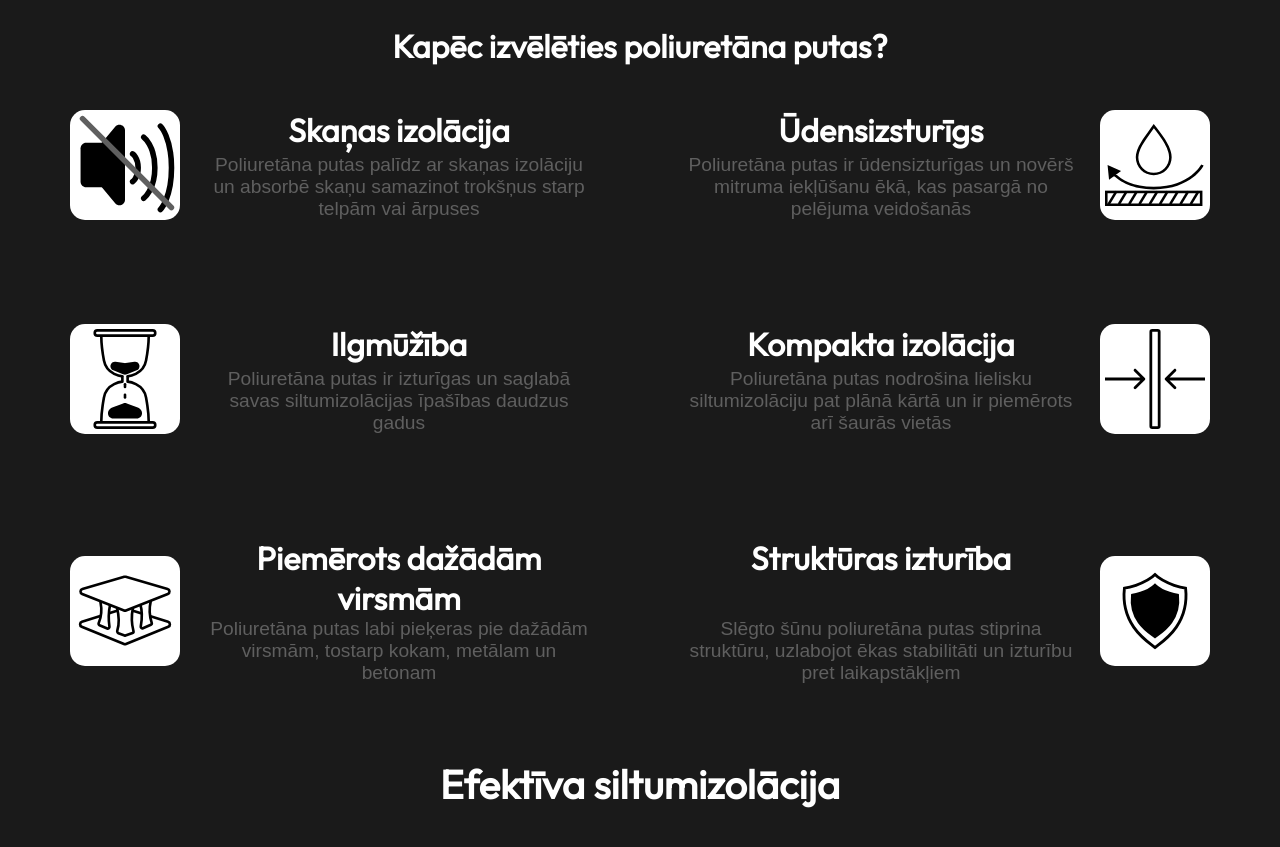
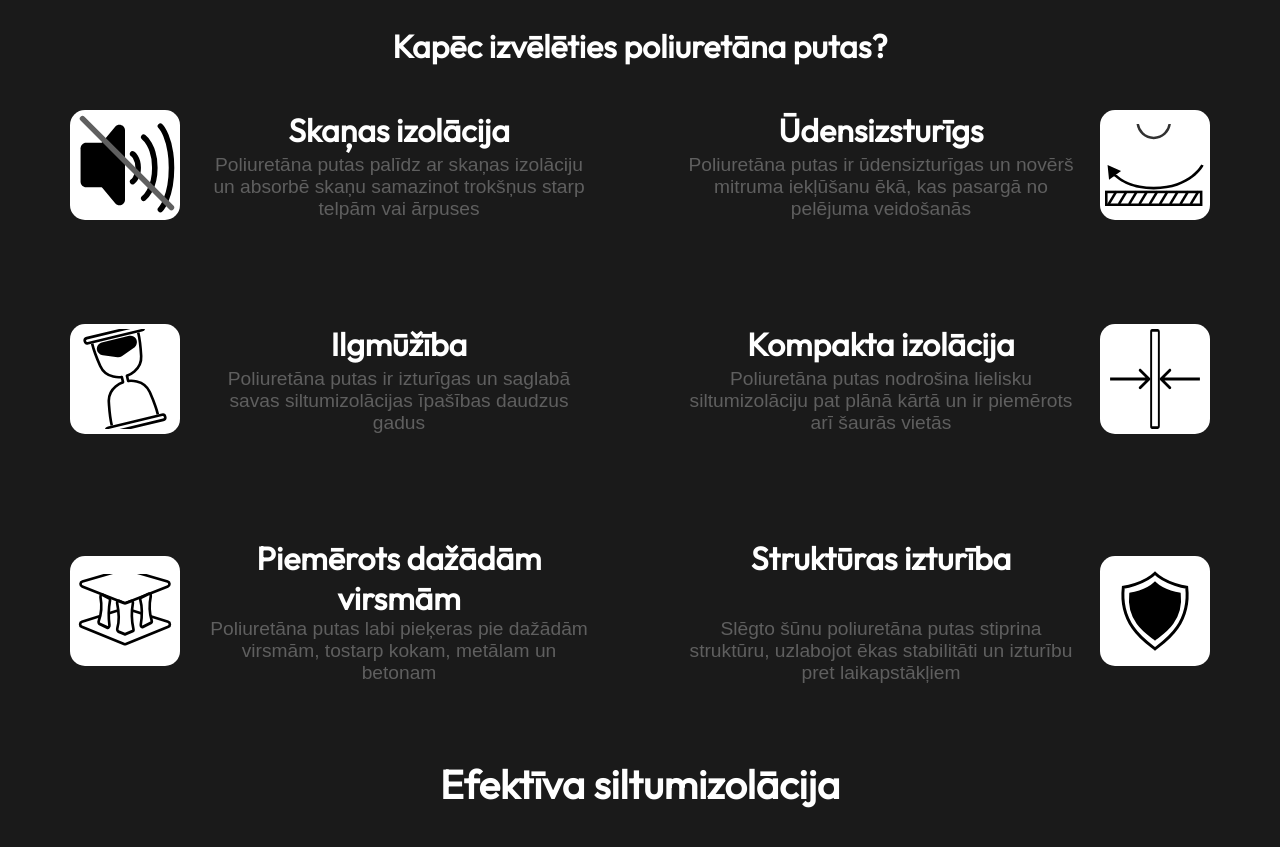
Before and after one commit to EduardsJ1/Polex, a React (Vite) app in the folder Polex/: page / in a window 1280 px wide. Shown: the part 611-1458 px from the top of the page. Built offline with nearby package versions, Linux system fonts and the light colour scheme; grey boxes are pictures that could not be loaded.

Commit message:
animations for the first icons

```diff
--- a/Polex/src/components/icons/compactIcon.jsx
+++ b/Polex/src/components/icons/compactIcon.jsx
@@ -1,38 +1,89 @@
 import * as React from "react"
-const CompactIcon = (props) => (
-  <svg
+import { motion, useInView } from "framer-motion";
+const CompactIcon = (props) => {
+  const ref = React.useRef(null);
+  const isInView = useInView(ref, { once: false, margin: "-50px" });
+  return (
+  <motion.svg
+    ref={ref}
     viewBox="0 0 36 36"
     fill="none"
     xmlns="http://www.w3.org/2000/svg"
     {...props}
   >
     <g id="compact">
-      <g id="base">
+      <motion.g
+      id="base"
+      animate={isInView ? { scaleX: [1, 0.5, 1] } : { scaleX: 1 }}
+          transition={
+            isInView
+              ? {
+                  times: [0, 0.5, 1],
+                  duration: 1.5,
+                  repeat: Infinity,
+                  repeatDelay: 1.5,
+                  type: "keyframes",
+                  ease: "easeInOut",
+                }
+              : { duration: 0 }
+          }
+      >
         <rect
           id="Rectangle 7"
-          x={16.5}
+          x={16}
           y={0.5}
-          width={3}
+          width={4}
           height={35}
           rx={0.5}
           stroke="black"
         />
-      </g>
-      <g id="arrow-right">
+      </motion.g>
+      <motion.g
+        id="arrow-right"
+        animate={isInView ? { x: [0, -3, 0] } : { x: 0 }}
+        transition={
+          isInView
+            ? {
+                times: [0, 0.5, 1],
+                duration: 1.5,
+                repeat: Infinity,
+                repeatDelay: 1.5,
+                type: "keyframes",
+                ease: "easeInOut",
+              }
+            : { duration: 0 }
+        }
+      >
         <path
           id="Line 18"
           d="M21.6464 17.6464C21.4512 17.8417 21.4512 18.1583 21.6464 18.3536L24.8284 21.5355C25.0237 21.7308 25.3403 21.7308 25.5355 21.5355C25.7308 21.3403 25.7308 21.0237 25.5355 20.8284L22.7071 18L25.5355 15.1716C25.7308 14.9763 25.7308 14.6597 25.5355 14.4645C25.3403 14.2692 25.0237 14.2692 24.8284 14.4645L21.6464 17.6464ZM36 17.5H22V18.5H36V17.5Z"
           fill="black"
         />
-      </g>
-      <g id="arrow-left">
+      </motion.g>
+      <motion.g
+        id="arrow-left"
+        animate={isInView ? { x: [0, 3, 0] } : { x: 0 }}
+        transition={
+          isInView
+            ? {
+                times: [0, 0.5, 1],
+                duration: 1.5,
+                repeat: Infinity,
+                repeatDelay: 1.5,
+                type: "keyframes",
+                ease: "easeInOut",
+              }
+            : { duration: 0 }
+        }
+      >
         <path
           id="Line 19"
           d="M14.3536 17.6464C14.5488 17.8417 14.5488 18.1583 14.3536 18.3536L11.1716 21.5355C10.9763 21.7308 10.6597 21.7308 10.4645 21.5355C10.2692 21.3403 10.2692 21.0237 10.4645 20.8284L13.2929 18L10.4645 15.1716C10.2692 14.9763 10.2692 14.6597 10.4645 14.4645C10.6597 14.2692 10.9763 14.2692 11.1716 14.4645L14.3536 17.6464ZM0 17.5H14V18.5H0L0 17.5Z"
           fill="black"
         />
-      </g>
+      </motion.g>
     </g>
-  </svg>
-)
+  </motion.svg>
+);
+};
 export { CompactIcon as ReactComponent }
--- a/Polex/src/components/icons/dropletIcon.jsx
+++ b/Polex/src/components/icons/dropletIcon.jsx
@@ -1,6 +1,12 @@
-import * as React from "react"
-const DropletIcon = (props) => (
-  <svg
+import * as React from "react";
+import { motion, useInView } from "framer-motion";
+const DropletIcon = (props) => {
+  const ref = React.useRef(null);
+  const isInView = useInView(ref, { once: false, margin: "-50px" });
+
+  return (
+  <motion.svg
+    ref={ref}
     viewBox="0 0 39 32"
     fill="none"
     xmlns="http://www.w3.org/2000/svg"
@@ -90,7 +96,26 @@ const DropletIcon = (props) => (
           stroke="black"
         />
       </g>
-      <g id="drop">
+      <motion.g
+        id="drop"
+        animate={isInView ? {
+          y: [-15, 3],
+          scale: [1, 0.5],
+          opacity: [0, 0.8, 1, 1, 0.5, 0]
+          // opacity: [1, 1, 0.8, 0.7, 0.5, 0]
+        } : { y: 0 }}
+          transition={
+            isInView
+              ? {
+                  duration: 2,
+                  repeat: Infinity,
+                  repeatType: "loop",
+                  ease: "easeIn",
+                  times: [0, 0.4, 0.5, 0.7, 1]
+                }
+              : { duration: 0 }
+          }
+        >
         <g id="Ellipse 1">
           <mask id="path-11-inside-1_146_66" fill="white">
             <path d="M26 13C26 16.866 22.866 20 19 20C15.134 20 12 16.866 12 13C12 9.13401 15.5 5 19 0C23 5 26 9.13401 26 13Z" />
@@ -103,8 +128,9 @@ const DropletIcon = (props) => (
             mask="url(#path-11-inside-1_146_66)"
           />
         </g>
-      </g>
-      <g id="arrow">
+      </motion.g>
+      <g
+        id="arrow">
         <path
           id="Line 15"
           d="M1 16L1.57848 21.7444L6.26408 18.3712L1 16ZM38 16C37.5528 15.7764 37.5529 15.7761 37.553 15.7759C37.553 15.7759 37.5531 15.7757 37.5531 15.7757C37.5532 15.7756 37.5532 15.7756 37.5531 15.7758C37.5529 15.7761 37.5525 15.777 37.5518 15.7784C37.5503 15.7812 37.5478 15.7861 37.5441 15.7931C37.5368 15.807 37.525 15.8291 37.5085 15.8589C37.4755 15.9184 37.424 16.0085 37.3524 16.1248C37.2094 16.3574 36.9867 16.6945 36.6739 17.1016C36.0482 17.9157 35.0628 19.0083 33.6335 20.1031C30.7813 22.2877 26.1376 24.5 19 24.5V25.5C26.3624 25.5 31.2187 23.2123 34.2415 20.8969C35.7497 19.7417 36.7956 18.5843 37.4668 17.7109C37.8024 17.2742 38.0445 16.9083 38.2042 16.6487C38.2841 16.5189 38.3433 16.4156 38.3833 16.3433C38.4034 16.3071 38.4186 16.2787 38.4292 16.2586C38.4345 16.2485 38.4386 16.2405 38.4416 16.2347C38.4431 16.2317 38.4443 16.2294 38.4452 16.2275C38.4457 16.2266 38.4461 16.2258 38.4464 16.2251C38.4466 16.2248 38.4468 16.2244 38.4469 16.2243C38.4471 16.2239 38.4472 16.2236 38 16ZM19 24.5C10.9653 24.5 6.4145 21.6972 3.98038 19.2962L3.27814 20.0082C5.90034 22.5946 10.7038 25.5 19 25.5V24.5Z"
@@ -112,6 +138,7 @@ const DropletIcon = (props) => (
         />
       </g>
     </g>
-  </svg>
-)
+  </motion.svg>
+  );
+};
 export { DropletIcon as ReactComponent }
--- a/Polex/src/components/icons/hourglassIcon.jsx
+++ b/Polex/src/components/icons/hourglassIcon.jsx
@@ -1,12 +1,149 @@
-import * as React from "react"
-const HourglassIcon = (props) => (
-  <svg
+import * as React from "react";
+import { motion, useInView } from "framer-motion";
+
+const HourglassIcon = (props) => {
+  const ref = React.useRef(null);
+  const isInView = useInView(ref, { once: false, margin: "-50px" });
+
+
+  const [animationState, setAnimationState] = React.useState("initial");
+  const animationCycleRef = React.useRef(null);
+
+
+  const runAnimationCycle = React.useCallback(() => {
+
+    if (animationCycleRef.current) {
+      clearTimeout(animationCycleRef.current.topDisappearTimer);
+      clearTimeout(animationCycleRef.current.rotateTimer);
+      clearTimeout(animationCycleRef.current.resetTimer);
+    }
+
+
+    setAnimationState("topDisappearing");
+
+
+    animationCycleRef.current = {};
+
+
+    animationCycleRef.current.topDisappearTimer = setTimeout(() => {
+      setAnimationState("rotating");
+
+
+      animationCycleRef.current.rotateTimer = setTimeout(() => {
+        setAnimationState("initial");
+
+
+        animationCycleRef.current.resetTimer = setTimeout(() => {
+          if (isInView) {
+            runAnimationCycle();
+          }
+        }, 1000);
+      }, 3000);
+    }, 4000);
+  }, [isInView]);
+
+  React.useEffect(() => {
+    if (isInView) {
+      runAnimationCycle();
+    } else {
+      setAnimationState("initial");
+      if (animationCycleRef.current) {
+        clearTimeout(animationCycleRef.current.topDisappearTimer);
+        clearTimeout(animationCycleRef.current.rotateTimer);
+        clearTimeout(animationCycleRef.current.resetTimer);
+      }
+    }
+
+
+    return () => {
+      if (animationCycleRef.current) {
+        clearTimeout(animationCycleRef.current.topDisappearTimer);
+        clearTimeout(animationCycleRef.current.rotateTimer);
+        clearTimeout(animationCycleRef.current.resetTimer);
+      }
+    };
+  }, [isInView, runAnimationCycle]);
+
+
+  const hourglassVariants = {
+    initial: {
+      rotate: 0,
+      transition: {
+        duration: 0.5,
+        ease: "easeOut"
+      }
+    },
+    topDisappearing: {
+      rotate: 0
+    },
+    rotating: {
+      rotate: 180,
+      transition: {
+        duration: 3,
+        ease: "easeInOut",
+      }
+    }
+  };
+
+  const topSandVariants = {
+    initial: {
+      scale: 1,
+      opacity: 1,
+      transition: {
+        duration: 0.5,
+        ease: "easeOut"
+      }
+    },
+    topDisappearing: {
+      scale: 0.2,
+      opacity: 0,
+      transition: {
+        duration: 4,
+        ease: "easeOut"
+      }
+    },
+    rotating: {
+      scale: 0.2,
+      opacity: 0
+    }
+  };
+
+  const bottomSandVariants = {
+    initial: {
+      scale: 0.8,
+      opacity: 0.3,
+      transition: {
+        duration: 0.5,
+        ease: "easeOut"
+      }
+    },
+    topDisappearing: {
+      scale: 1.2,
+      opacity: 1,
+      transition: {
+        duration: 4,
+        ease: "easeIn"
+      }
+    },
+    rotating: {
+      scale: 1.2,
+      opacity: 1
+    }
+  };
+
+  return (
+    <motion.svg
+      ref={ref}
       viewBox="0 0 24 38"
       fill="none"
       xmlns="http://www.w3.org/2000/svg"
       {...props}
+      animate={animationState}
     >
-    <g id="hourglass">
+      <motion.g
+        id="hourglass"
+        variants={hourglassVariants}
+      >
         <g id="base">
           <rect
             id="Rectangle 3"
@@ -59,25 +196,29 @@ const HourglassIcon = (props) => (
             strokeLinecap="round"
           />
         </g>
-      <g id="bottom">
+        <motion.g
+          id="bottom"
+          variants={bottomSandVariants}
+        >
           <path
             id="Rectangle 6"
             d="M18.1878 30.9727C18.9858 32.3058 18.0254 34 16.4717 34H7.52826C5.97457 34 5.01421 32.3058 5.81224 30.9727L5.93003 30.776C6.16044 30.3911 6.51356 30.0948 6.93264 29.9348L11.2866 28.2724C11.746 28.097 12.254 28.097 12.7134 28.2724L17.0674 29.9348C17.4864 30.0948 17.8396 30.3911 18.07 30.776L18.1878 30.9727Z"
             fill="black"
           />
-      </g>
-      <g id="top">
+        </motion.g>
+        <motion.g
+          id="top"
+          variants={topSandVariants}
+        >
           <path
             id="Rectangle 5"
             d="M6.70856 14.99C6.01319 13.7731 7.02163 12.2888 8.40911 12.487L11.7172 12.9596C11.9048 12.9864 12.0952 12.9864 12.2828 12.9596L15.5909 12.487C16.9784 12.2888 17.9868 13.7731 17.2914 14.99V14.99C17.1027 15.3202 16.8078 15.5769 16.4546 15.7182L12.7428 17.2029C12.266 17.3936 11.734 17.3936 11.2572 17.2029L7.5454 15.7182C7.19223 15.5769 6.89728 15.3202 6.70856 14.99V14.99Z"
             fill="black"
           />
-      </g>
-      <g id="drops">
-        <path id="Line 16" d="M12 21V22" stroke="black" strokeLinecap="round" />
-        <path id="Line 17" d="M12 25V26" stroke="black" strokeLinecap="round" />
-      </g>
-    </g>
-  </svg>
-)
+        </motion.g>
+      </motion.g>
+    </motion.svg>
+  );
+};
+
 export { HourglassIcon as ReactComponent }
--- a/Polex/src/components/icons/shieldIcon.jsx
+++ b/Polex/src/components/icons/shieldIcon.jsx
@@ -1,30 +1,66 @@
-import * as React from "react"
-const ShieldIcon = (props) => (
-  <svg
-    // width={24}
-    // height={28}
+import * as React from "react";
+import { motion, useInView } from "framer-motion";
+const ShieldIcon = (props) => {
+  const ref = React.useRef(null);
+  const isInView = useInView(ref, { once: false, margin: "-50px" });
+  return(
+  <motion.svg
+    ref={ref}
     viewBox="0 0 24 28"
     fill="none"
     xmlns="http://www.w3.org/2000/svg"
     {...props}
   >
     <g id="shield">
-      <g id="shield-outer">
+      <motion.g
+      id="shield-outer"
+      animate={isInView ? { scale: [1,1.1,1] } : { scale: 1 }}
+          transition={
+            isInView
+              ? {
+                  times: [0, 0.5, 1],
+                  duration: 2,
+                  repeat: Infinity,
+                  repeatDelay: 2,
+                  delay: 2,
+                  type: "keyframes",
+                  ease: "easeInOut",
+                }
+              : { duration: 0 }
+          }
+      >
         <path
           id="Vector"
           d="M11.7039 27C13.7039 25.2502 24.2039 19.5 22.7039 6C22.7039 6 15.7039 5 11.7039 1M12.3039 27C10.3039 25.2502 -0.196083 19.5 1.30392 6C1.30392 6 8.30392 5 12.3039 1"
           stroke="black"
         />
-      </g>
-      <g id="shield-inner">
+      </motion.g>
+      <motion.g
+      id="shield-inner"
+      animate={isInView ? { scale: [1,1.2,1] } : { scale: 1 }}
+          transition={
+            isInView
+              ? {
+                  times: [0, 0.5, 1],
+                  duration: 2,
+                  repeat: Infinity,
+                  repeatDelay: 2,
+                  delay: 2,
+                  type: "keyframes",
+                  ease: "easeInOut",
+                }
+              : { duration: 0 }
+          }
+      >
         <path
           id="Vector_2"
           d="M19.8952 8.46154C20.9718 17.8077 13.4355 21.7886 12 23C10.5645 21.7886 3.02824 17.8077 4.10485 8.46154C4.10485 8.46154 9.12904 7.76923 12 5C14.871 7.76923 19.8952 8.46154 19.8952 8.46154Z"
           fill="black"
           stroke="black"
         />
-      </g>
+      </motion.g>
     </g>
-  </svg>
-)
+  </motion.svg>
+);
+}
 export { ShieldIcon as ReactComponent }
--- a/Polex/src/components/icons/stickyIcon.jsx
+++ b/Polex/src/components/icons/stickyIcon.jsx
@@ -1,14 +1,34 @@
-import * as React from "react"
-const StickyIcon = (props) => (
-  <svg
-    // width={38}
-    // height={28}
+import * as React from "react";
+import { motion, useInView } from "framer-motion";
+
+const StickyIcon = (props) => {
+  const ref = React.useRef(null);
+  const isInView = useInView(ref, { once: false, margin: "-50px" });
+
+
+  const transition =
+    isInView
+      ? {
+          repeat: Infinity,
+          repeatType: "reverse",
+          duration: 1.5,
+          ease: "easeInOut"
+        }
+      : { duration: 0 };
+
+
+  const topMovement = [-1, -4, -1];
+
+  return(
+    <motion.svg
+      ref={ref}
       viewBox="0 0 38 28"
       fill="none"
       xmlns="http://www.w3.org/2000/svg"
       {...props}
     >
       <g id="sticky">
+
         <g id="base-bottom">
           <path
             id="Vector 9"
@@ -16,35 +36,68 @@ const StickyIcon = (props) => (
             stroke="black"
           />
         </g>
-      <g id="adhesive">
-        <path
-          id="Rectangle 8"
-          d="M22.0092 12.8749C21.2085 16.8672 21.7949 20.0961 22.2116 21.6571C22.2965 21.9753 22.1284 22.2928 21.8675 22.3907L19.1756 23.4002C19.0624 23.4426 18.9376 23.4426 18.8244 23.4002L16.4943 22.5264C16.338 22.4678 16.1952 22.3218 16.1099 22.0955C16.0242 21.8683 16.0174 21.6095 16.0877 21.4012C16.5887 19.9157 16.9965 17.2024 15.9967 12.8303C15.8945 12.3835 16.3306 12.033 16.7002 12.1716L18.4733 12.8365C18.8129 12.9638 19.1871 12.9638 19.5267 12.8365L21.2702 12.1827C21.6389 12.0444 22.1043 12.4011 22.0092 12.8749Z"
-          fill="white"
-          stroke="black"
-        />
-        <path
-          id="Rectangle 9"
-          d="M10.5173 9.96618L13.0347 11.1105C13.2499 11.2083 13.3774 11.4552 13.3239 11.7106C12.6134 15.1024 12.8065 18.1086 13.0846 20.007C13.117 20.2278 13.0195 20.4568 12.8334 20.6116C12.6492 20.7647 12.4305 20.8044 12.2431 20.7263L9.31349 19.5056C9.02766 19.3865 8.85603 18.9815 9.01119 18.6178C9.63922 17.146 10.4472 14.3459 9.68561 10.7361C9.63513 10.4968 9.73015 10.2479 9.91725 10.082C10.1009 9.91906 10.3218 9.87731 10.5173 9.96618Z"
-          fill="white"
-          stroke="black"
-        />
-        <path
-          id="Rectangle 10"
-          d="M27.9847 9.45235L25.0897 10.7513C24.8523 10.8579 24.7114 11.1558 24.8041 11.4599C25.7216 14.4682 25.3787 17.8281 24.9925 19.938C24.952 20.1594 25.045 20.3851 25.2267 20.5359C25.4064 20.6851 25.6243 20.7231 25.8143 20.6379L28.8318 19.2838C29.0911 19.1675 29.2461 18.8221 29.1341 18.4918C28.6264 16.9957 27.9355 13.9868 28.7986 10.2129C28.8526 9.97706 28.7619 9.73237 28.5794 9.56849C28.4001 9.40749 28.181 9.36426 27.9847 9.45235Z"
-          fill="white"
-          stroke="black"
-        />
-      </g>
-      <g id="base-top">
+
+
+        <motion.g
+          id="base-top"
+          animate={isInView ? { y: topMovement } : { y: 0 }}
+          transition={transition}
+        >
           <path
             id="Vector 10"
             d="M2.72566 7.57592L18.6328 13.8551C18.8688 13.9482 19.1312 13.9482 19.3672 13.8551L35.2743 7.57592C36.1615 7.22571 36.1014 5.95042 35.1852 5.6852L19.2781 1.08049C19.0964 1.02791 18.9036 1.02791 18.7219 1.08049L2.81477 5.6852C1.89856 5.95042 1.83846 7.22571 2.72566 7.57592Z"
             fill="white"
             stroke="black"
           />
+        </motion.g>
+
+
+        <g id="adhesive">
+
+          <motion.path
+            id="Rectangle 8"
+            d="M22.0092 12.8749C21.2085 16.8672 21.7949 20.0961 22.2116 21.6571C22.2965 21.9753 22.1284 22.2928 21.8675 22.3907L19.1756 23.4002C19.0624 23.4426 18.9376 23.4426 18.8244 23.4002L16.4943 22.5264C16.338 22.4678 16.1952 22.3218 16.1099 22.0955C16.0242 21.8683 16.0174 21.6095 16.0877 21.4012C16.5887 19.9157 16.9965 17.2024 15.9967 12.8303C15.8945 12.3835 16.3306 12.033 16.7002 12.1716L18.4733 12.8365C18.8129 12.9638 19.1871 12.9638 19.5267 12.8365L21.2702 12.1827C21.6389 12.0444 22.1043 12.4011 22.0092 12.8749Z"
+            fill="white"
+            stroke="black"
+            animate={isInView ? {
+              scaleY: [1, 1.2, 1],
+              y: [0, -2, 0]
+            } : { scaleY: 1, y: 0 }}
+            transition={transition}
+            style={{ transformOrigin: "center bottom" }}
+          />
+
+
+          <motion.path
+            id="Rectangle 9"
+            d="M10.5173 9.96618L13.0347 11.1105C13.2499 11.2083 13.3774 11.4552 13.3239 11.7106C12.6134 15.1024 12.8065 18.1086 13.0846 20.007C13.117 20.2278 13.0195 20.4568 12.8334 20.6116C12.6492 20.7647 12.4305 20.8044 12.2431 20.7263L9.31349 19.5056C9.02766 19.3865 8.85603 18.9815 9.01119 18.6178C9.63922 17.146 10.4472 14.3459 9.68561 10.7361C9.63513 10.4968 9.73015 10.2479 9.91725 10.082C10.1009 9.91906 10.3218 9.87731 10.5173 9.96618Z"
+            fill="white"
+            stroke="black"
+            animate={isInView ? {
+              scaleY: [1, 1.25, 1],
+              y: [0, -2, 0]
+            } : { scaleY: 1, y: 0 }}
+            transition={transition}
+            style={{ transformOrigin: "center bottom" }}
+          />
+
+
+          <motion.path
+            id="Rectangle 10"
+            d="M27.9847 9.45235L25.0897 10.7513C24.8523 10.8579 24.7114 11.1558 24.8041 11.4599C25.7216 14.4682 25.3787 17.8281 24.9925 19.938C24.952 20.1594 25.045 20.3851 25.2267 20.5359C25.4064 20.6851 25.6243 20.7231 25.8143 20.6379L28.8318 19.2838C29.0911 19.1675 29.2461 18.8221 29.1341 18.4918C28.6264 16.9957 27.9355 13.9868 28.7986 10.2129C28.8526 9.97706 28.7619 9.73237 28.5794 9.56849C28.4001 9.40749 28.181 9.36426 27.9847 9.45235Z"
+            fill="white"
+            stroke="black"
+            animate={isInView ? {
+              scaleY: [1, 1.2, 1],
+              y: [0, -2, 0]
+            } : { scaleY: 1, y: 0 }}
+            transition={transition}
+            style={{ transformOrigin: "center bottom" }}
+          />
         </g>
       </g>
-  </svg>
-)
-export { StickyIcon as ReactComponent }
+    </motion.svg>
+  );
+};
+
+export { StickyIcon as ReactComponent };
```
Lines whose indentation alone changed are shown as unchanged.
